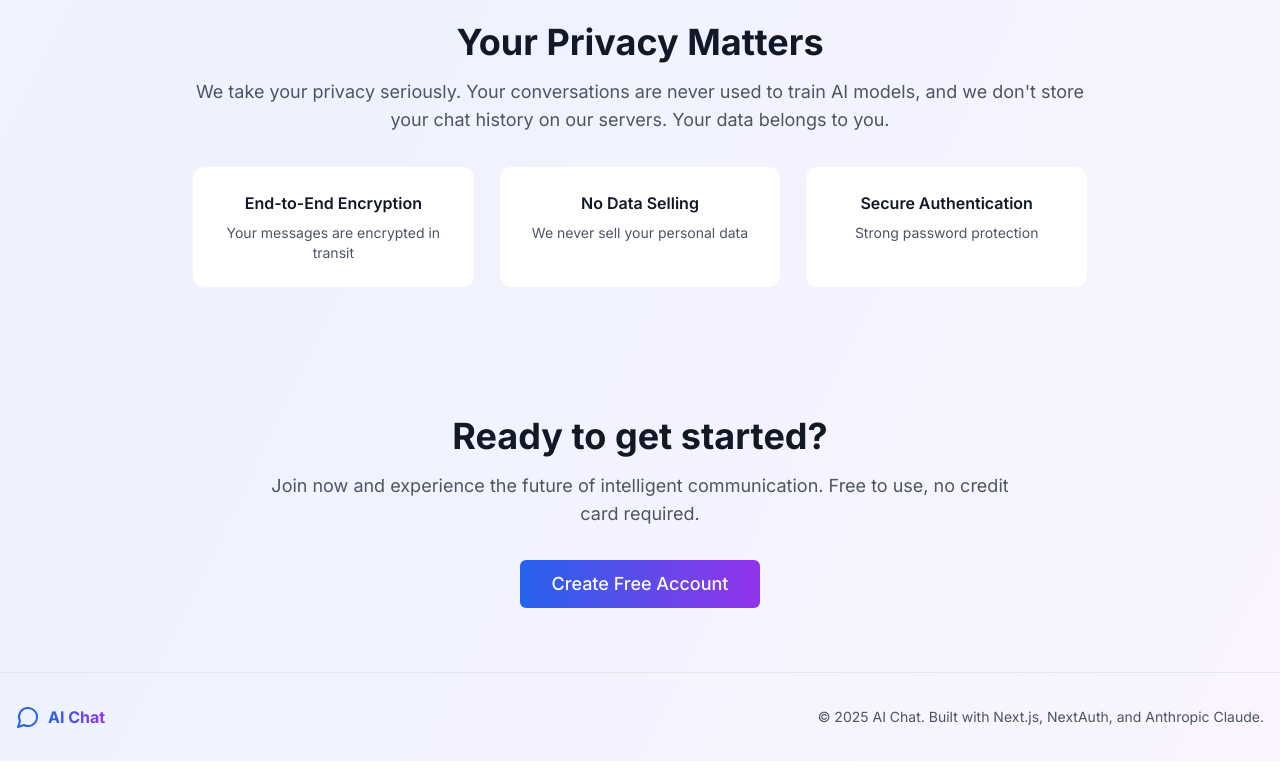
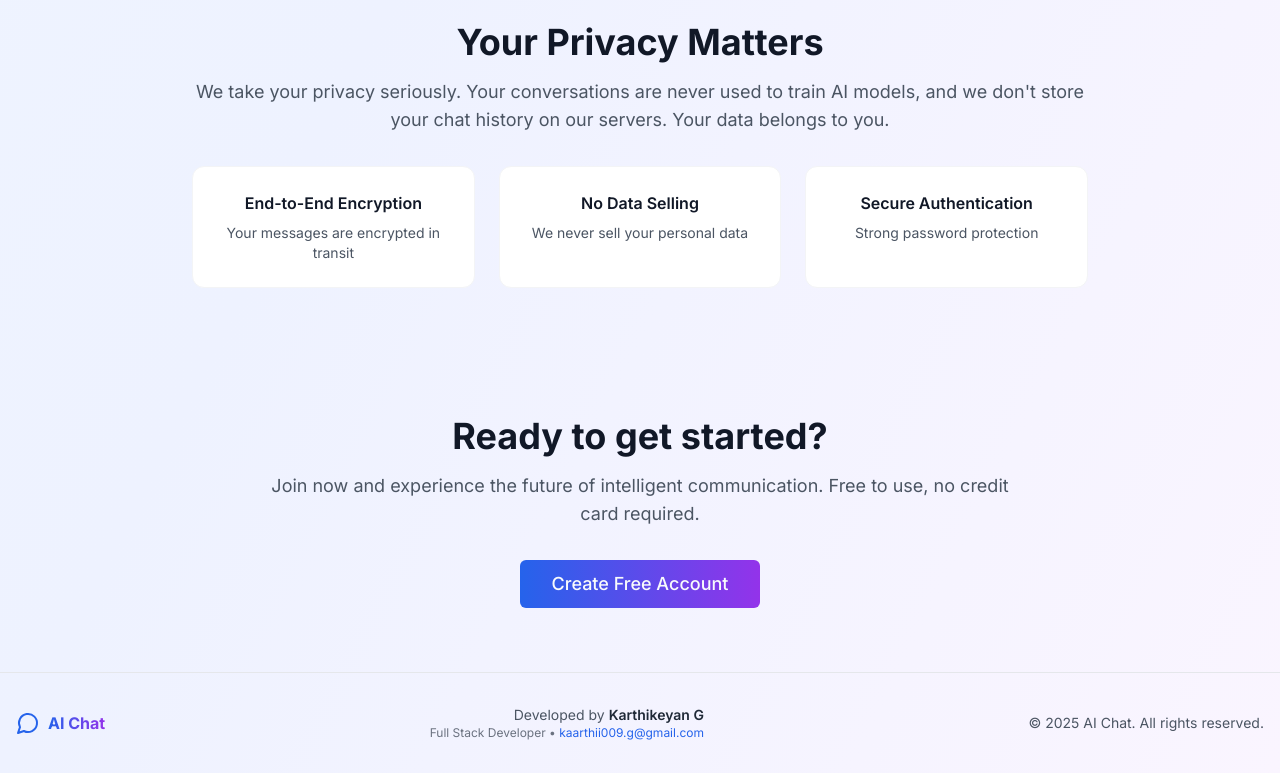
Before and after one commit to arulg2009/Chat-app, a Next.js app: page / in a window 1280 px wide. Shown: the part 1766-2539 px from the top of the page. Built offline with nearby package versions, Linux system fonts and the light colour scheme; no server answers.

Commit message:
24567890

```diff
--- a/app/page.tsx
+++ b/app/page.tsx
@@ -267,8 +267,16 @@ export default function Home() {
                 AI Chat
               </span>
             </div>
+            <div className="text-center md:text-right">
+              <p className="text-sm text-gray-600 dark:text-gray-400">
+                Developed by <span className="font-semibold text-gray-800 dark:text-gray-200">Karthikeyan G</span>
+              </p>
+              <p className="text-xs text-gray-500 dark:text-gray-500">
+                Full Stack Developer • <a href="mailto:kaarthii009.g@gmail.com" className="text-blue-600 hover:underline">kaarthii009.g@gmail.com</a>
+              </p>
+            </div>
             <p className="text-sm text-gray-600 dark:text-gray-400">
-              &copy; 2025 AI Chat. Built with Next.js, NextAuth, and Anthropic Claude.
+              &copy; 2025 AI Chat. All rights reserved.
             </p>
           </div>
         </div>
```
